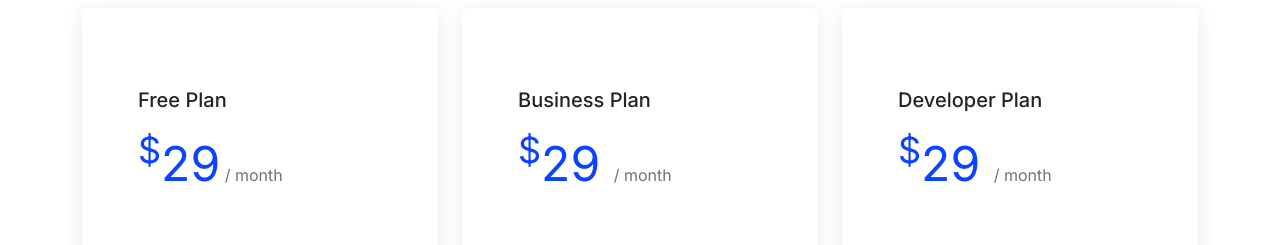
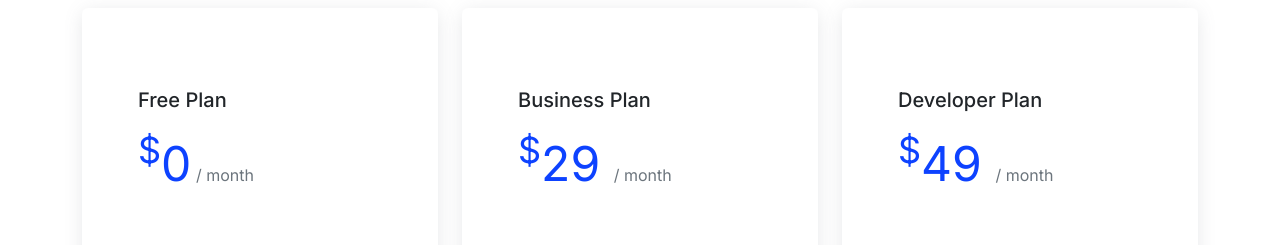
Before and after one commit to v12koshova/Logis---Bootstrap, a plain HTML site: page index.html in a window 1280 px wide. Shown: the part 4960-5205 px from the top of the page. Drawn offline with nearby package versions, Linux system fonts and the light colour scheme.

Commit message:
price change

```diff
--- a/index.html
+++ b/index.html
@@ -383,7 +383,7 @@
             <div class="card mb-3 price-item v12-price-card">
               <div class="card-body">
                 <h5 class="card-title mb-3">Free Plan</h5>
-                <p class="card-text v12-price mb-3 mb-xl-5"><sup>$</sup>29<span class="text-secondary fw-normal fs-6"> / month</span></p>
+                <p class="card-text v12-price mb-3 mb-xl-5"><sup>$</sup>0<span class="text-secondary fw-normal fs-6"> / month</span></p>
                 <ul class="mb-4 mb-xl-5">
                   <li class="text-secondary mb-3"><i class="icon-check text-success pe-2"></i>Quam adipiscing vitae proin</li>
                   <li class="text-secondary mb-3"><i class="icon-check text-success pe-2"></i>Nec feugiat nisl pretium
@@ -422,7 +422,7 @@
             <div class="card mb-3 price-item v12-price-card">
               <div class="card-body">
                 <h5 class="card-title mb-3">Developer Plan</h5>
-                <p class="card-text v12-price mb-3 mb-xl-5"><sup>$</sup>29 <span class="text-secondary fw-normal fs-6"> /
+                <p class="card-text v12-price mb-3 mb-xl-5"><sup>$</sup>49 <span class="text-secondary fw-normal fs-6"> /
                     month</span></p>
                 <ul class="mb-4 mb-xl-5">
                   <li class="text-secondary mb-3"><i class="icon-check text-success pe-2"></i>Quam adipiscing vitae proin</li>
```
